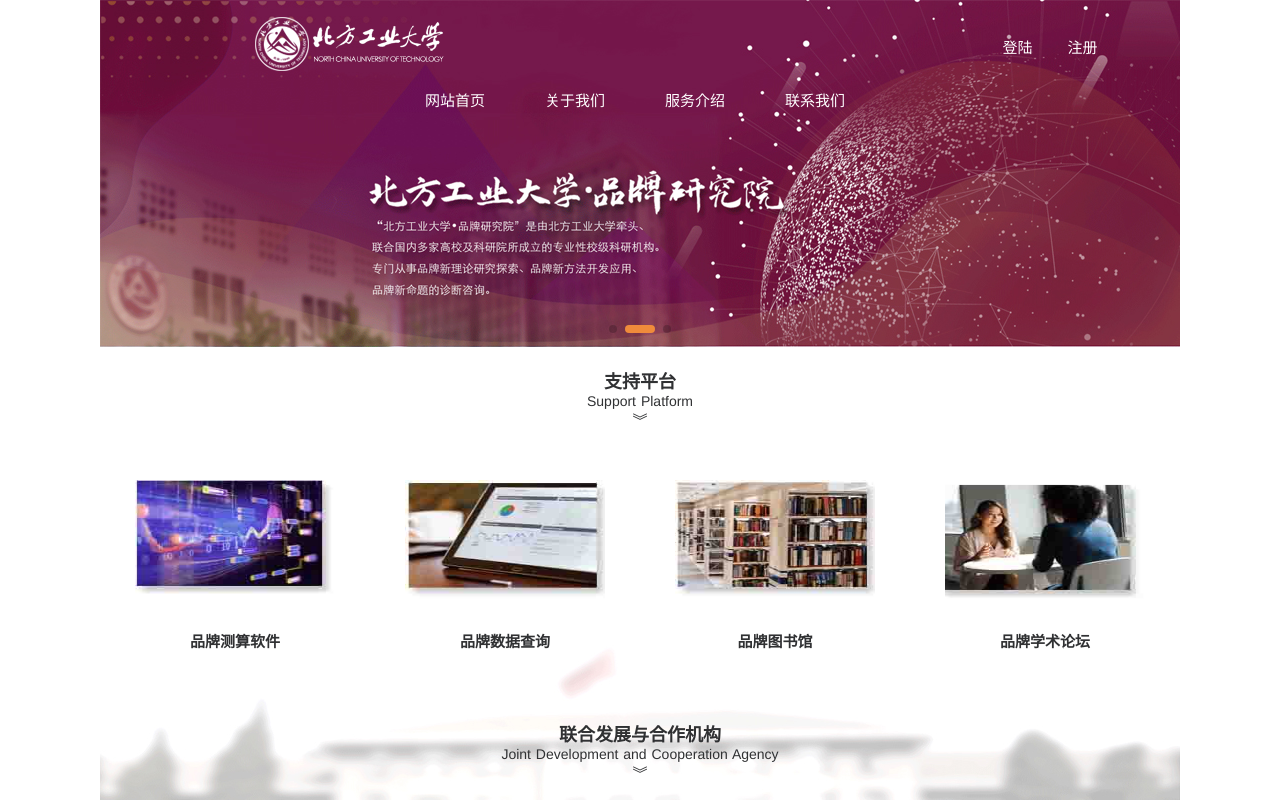
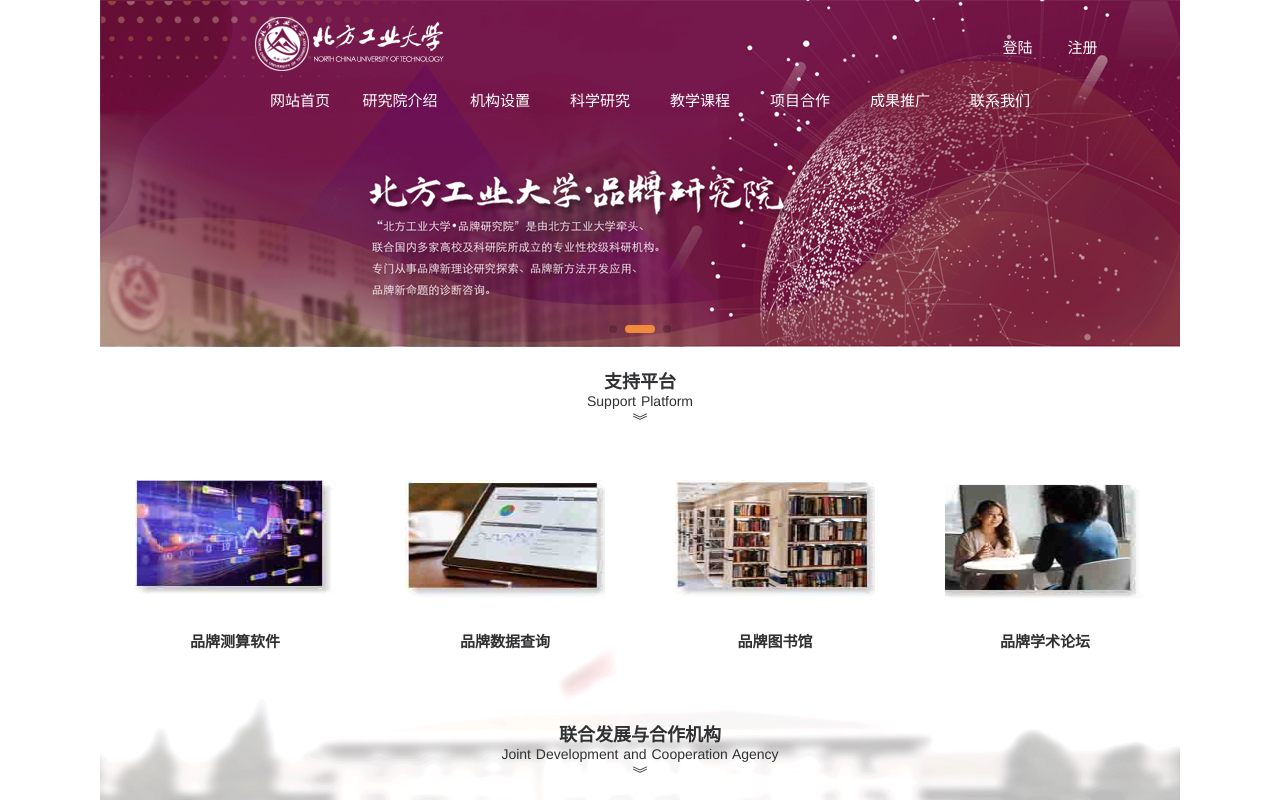
Before and after one commit to cuiboyang1314/gitStore, a Nuxt app in the folder nuct/: page / in a window 1280 px wide. Shown: the top 800 px of the page. Built offline with nearby package versions, Linux system fonts and the light colour scheme.

Commit message:
nuct 3.0

```diff
--- a/nuct/components/nav.vue
+++ b/nuct/components/nav.vue
@@ -2,8 +2,12 @@
 <template>
       <ul class="nav">
           <li><a href="/">网站首页</a></li>
-          <li><a href="/about">关于我们</a></li>
-          <li><a>服务介绍</a></li>
+          <li><a>研究院介绍</a></li>
+          <li><a>机构设置</a></li>
+          <li><a>科学研究</a></li>
+          <li><a>教学课程</a></li>
+          <li><a>项目合作</a></li>
+          <li><a>成果推广</a></li>
           <li><a>联系我们</a></li>
       </ul>
 </template>
@@ -29,17 +33,17 @@
     .nav {
         position: absolute;
         top: 83px;
-        right: 185px;
+        right: 130px;
         height: 40px;
         z-index: 9999;
-        width: 600px;
+        width: 800px;
         height: 40px;
     }
 
     .nav li {
         text-align: center;
         float: left;
-        width: 100px;
+        width: 80px;
         height: 35px;
         line-height: 35px;
         margin: 0 10px;
```
